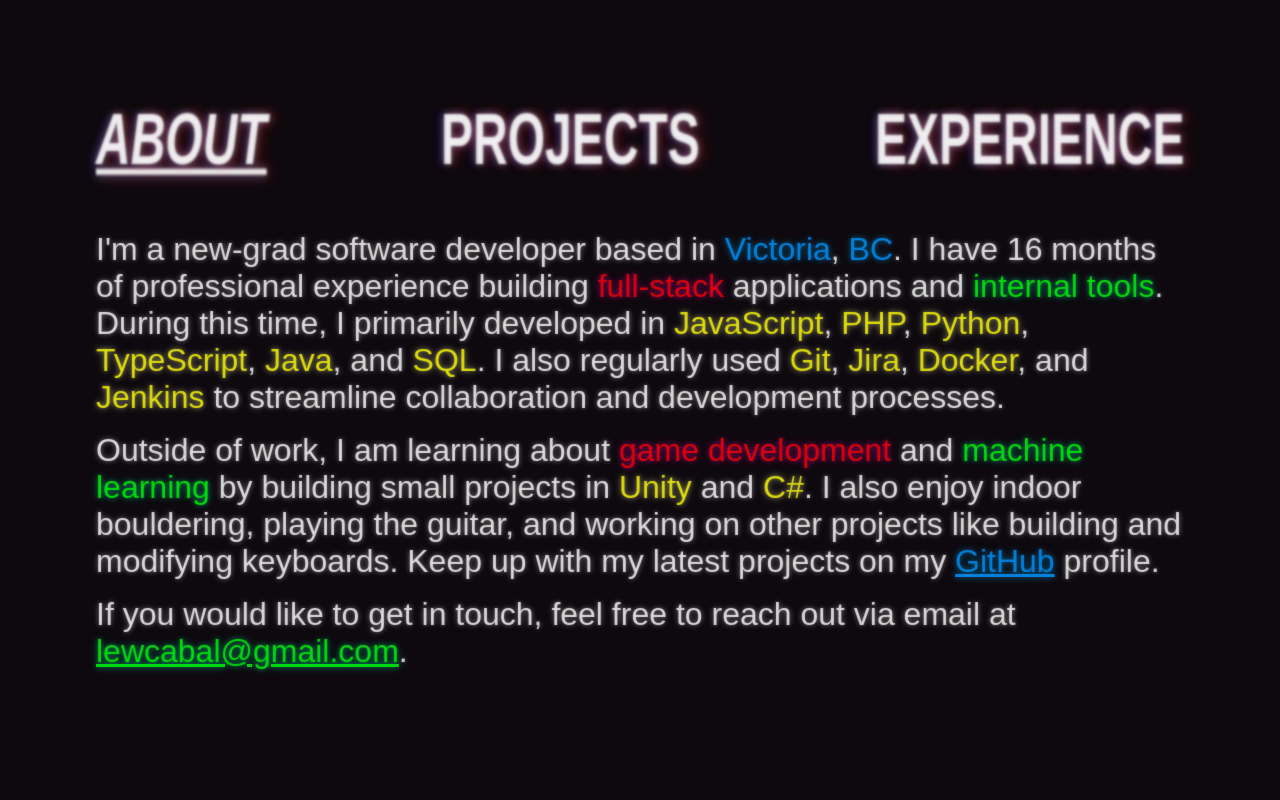
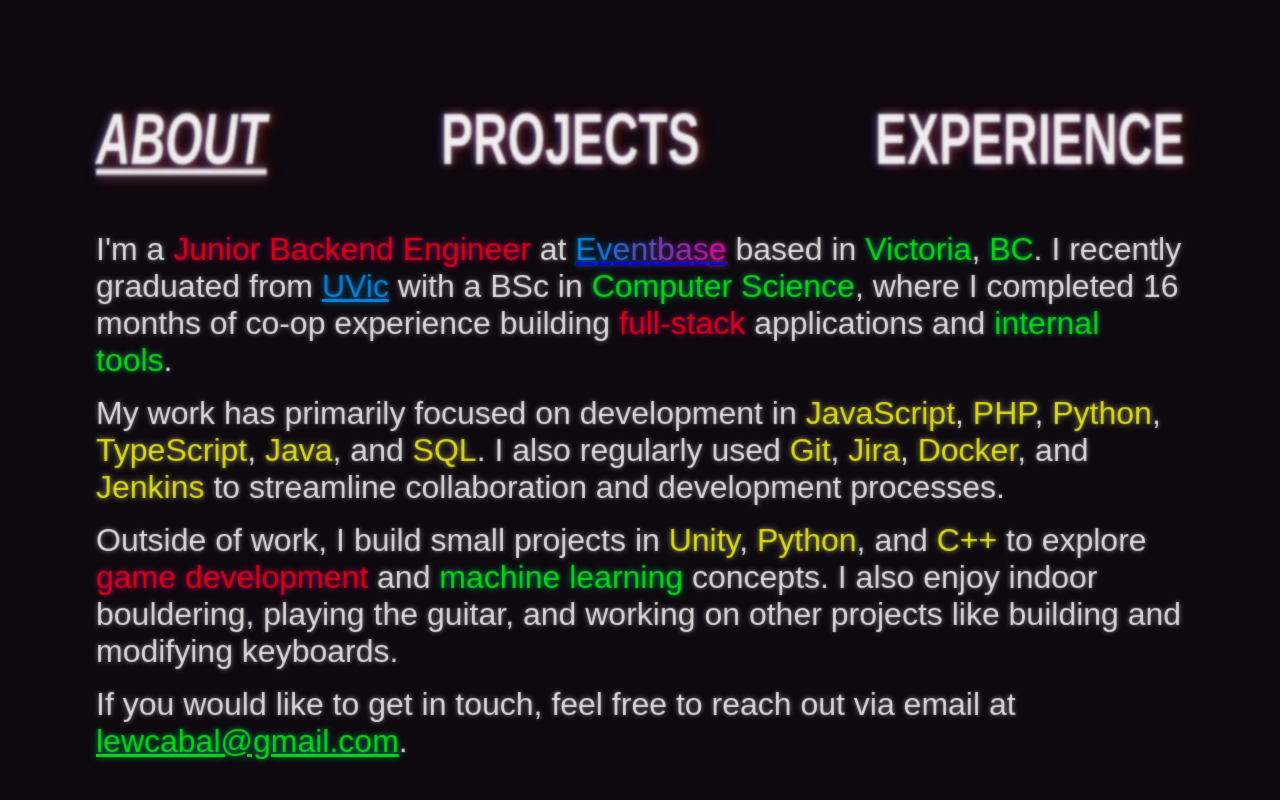
Before and after one commit to lewcab/lewcab.github.io, a React (Vite) app: page / in a window 1280 px wide. Shown: the part 753-1553 px from the top of the page. Before the commit the page ends 1527 px from the top, so only its background shows below. Built offline with nearby package versions, Linux system fonts and the light colour scheme.

Commit message:
added Eventbase

```diff
--- a/src/components/content/About.jsx
+++ b/src/components/content/About.jsx
@@ -1,20 +1,31 @@
-import React from 'react';
 import './About.css';
 
 const About = () => {
 
+  const renderEventbase = () => {
+    const eventbase = "Eventbase";
+    return (
+      <>
+        {eventbase.split('').map((char, index) => (
+          <span key={index} className={`glow-${index}`}>{char}</span>
+        ))}
+      </>
+    );
+  };
+
   return (
     <>
       <p className="about">
-        I'm a new-grad software developer based in <span className="glow-blue">Victoria</span>, <span className="glow-blue">BC</span>.
-        I have 16 months of professional experience building <span className="glow-red">full-stack</span> applications and <span className="glow-green">internal tools</span>.
-        During this time, I primarily developed in <span className="glow-yellow">JavaScript</span>, <span className="glow-yellow">PHP</span>, <span className="glow-yellow">Python</span>, <span className="glow-yellow">TypeScript</span>, <span className="glow-yellow">Java</span>, and <span className="glow-yellow">SQL</span>.
+        I'm a <span className="glow-red">Junior Backend Engineer</span> at <a href="https://www.eventbase.com/" target="_blank">{renderEventbase()}</a> based in <span className="glow-green">Victoria</span>, <span className="glow-green">BC</span>.
+        I recently graduated from <a href="https://www.uvic.ca/" className="glow-blue">UVic</a> with a BSc in <span className="glow-green">Computer Science</span>, where I completed 16 months of co-op experience building <span className="glow-red">full-stack</span> applications and <span className="glow-green">internal tools</span>.
+      </p>
+      <p className="about">
+        My work has primarily focused on development in <span className="glow-yellow">JavaScript</span>, <span className="glow-yellow">PHP</span>, <span className="glow-yellow">Python</span>, <span className="glow-yellow">TypeScript</span>, <span className="glow-yellow">Java</span>, and <span className="glow-yellow">SQL</span>.
         I also regularly used <span className="glow-yellow">Git</span>, <span className="glow-yellow">Jira</span>, <span className="glow-yellow">Docker</span>, and <span className="glow-yellow">Jenkins</span> to streamline collaboration and development processes.
       </p>
       <p className="about">
-        Outside of work, I am learning about <span className="glow-red">game development</span> and <span className="glow-green">machine learning</span> by building small projects in <span className="glow-yellow">Unity</span> and <span className="glow-yellow">C#</span>.
+        Outside of work, I build small projects in <span className="glow-yellow">Unity</span>, <span className="glow-yellow">Python</span>, and <span className="glow-yellow">C++</span> to explore <span className="glow-red">game development</span> and <span className="glow-green">machine learning</span> concepts.
         I also enjoy indoor bouldering, playing the guitar, and working on other projects like building and modifying keyboards.
-        Keep up with my latest projects on my <a href="https://github.com/lewcab" target="_blank" className="glow-blue">GitHub</a> profile.
       </p>
       <p className="about">
         If you would like to get in touch, feel free to reach out via email at <a href="mailto:lewcabal@gmail.com?" target="_blank" rel="noopener noreferrer" className="glow-green">lewcabal@gmail.com</a>.
--- a/src/components/content/Experience.jsx
+++ b/src/components/content/Experience.jsx
@@ -13,8 +13,19 @@ const Experience = () => {
   const colors = shuffleArray(['glow-red', 'glow-green', 'glow-blue']);
   const experiences = [
     {
+      company: "Eventbase",
+      position: "Junior Backend Engineer",
+      date: "Mar 2026 - Present",
+      details: [
+        "Analyzed 3rd party API documentation and endpoints.",
+        "Collected statistics and data for clients.",
+        "Organized 3rd party applications to integrate with internal projects.",
+      ],
+      link: "https://www.eventbase.com/",
+    },
+    {
       company: "James Evans & Associates",
-      position: "Jr. Software Developer (Co-op)",
+      position: "Junior Software Developer (Co-op)",
       date: "Jan 2025 - Apr 2025",
       details: [
         "Maintained Java (Spring) endpoints/controllers, ensuring reliable data flow between service and application.",
--- a/src/index.css
+++ b/src/index.css
@@ -33,3 +33,73 @@ body {
   0 0 5px rgba(255, 255, 149, 0.4),
   0 0 8px rgba(255, 255, 210, 0.3);
 }
+
+.glow-purple {
+  color: transparent;
+  text-shadow: 0 0 1px rgba(255, 0, 200, 0.8),
+  0 0 5px rgba(255, 100, 200, 0.4),
+  0 0 8px rgba(255, 100, 200, 0.3);
+}
+
+.glow-0 {
+  color: transparent;
+  text-shadow: 0 0 1px rgba(0, 149, 255, 0.8),
+  0 0 5px rgba(0, 149, 255, 0.4),
+  0 0 8px rgba(0, 210, 255, 0.3);
+}
+
+.glow-1 {
+  color: transparent;
+  text-shadow: 0 0 1px rgba(28, 132, 247, 0.8),
+  0 0 5px rgba(28, 132, 247, 0.4),
+  0 0 8px rgba(28, 132, 247, 0.3);
+}
+
+.glow-2 {
+  color: transparent;
+  text-shadow: 0 0 1px rgba(57, 116, 239, 0.8),
+  0 0 5px rgba(57, 116, 239, 0.4),
+  0 0 8px rgba(57, 116, 239, 0.3);
+}
+
+.glow-3 {
+  color: transparent;
+  text-shadow: 0 0 1px rgba(85, 99, 231, 0.8),
+  0 0 5px rgba(85, 99, 231, 0.4),
+  0 0 8px rgba(85, 99, 231, 0.3);
+}
+
+.glow-4 {
+  color: transparent;
+  text-shadow: 0 0 1px rgba(113, 83, 223, 0.8),
+  0 0 5px rgba(113, 83, 223, 0.4),
+  0 0 8px rgba(113, 83, 223, 0.3);
+}
+
+.glow-5 {
+  color: transparent;
+  text-shadow: 0 0 1px rgba(142, 66, 215, 0.8),
+  0 0 5px rgba(142, 66, 215, 0.4),
+  0 0 8px rgba(142, 66, 215, 0.3);
+}
+
+.glow-6 {
+  color: transparent;
+  text-shadow: 0 0 1px rgba(170, 50, 207, 0.8),
+  0 0 5px rgba(170, 50, 207, 0.4),
+  0 0 8px rgba(170, 50, 207, 0.3);
+}
+
+.glow-7 {
+  color: transparent;
+  text-shadow: 0 0 1px rgba(198, 33, 199, 0.8),
+  0 0 5px rgba(198, 33, 199, 0.4),
+  0 0 8px rgba(198, 33, 199, 0.3);
+}
+
+.glow-8 {
+  color: transparent;
+  text-shadow: 0 0 1px rgba(255, 0, 200, 0.8),
+  0 0 5px rgba(255, 100, 200, 0.4),
+  0 0 8px rgba(255, 100, 200, 0.3);
+}
```
